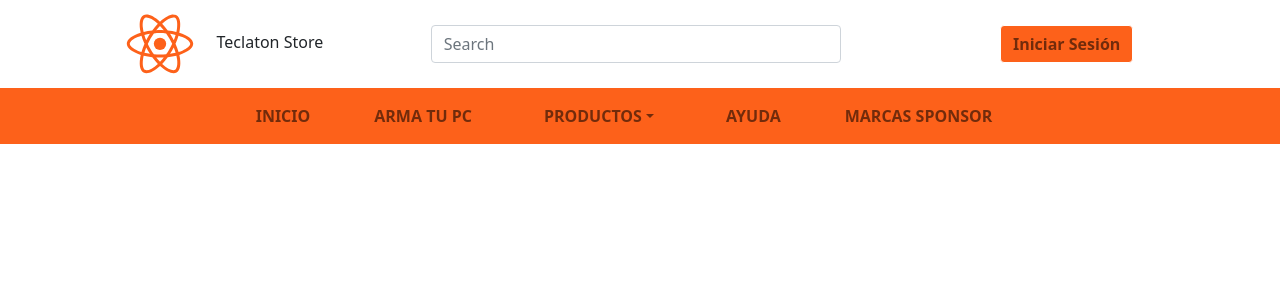
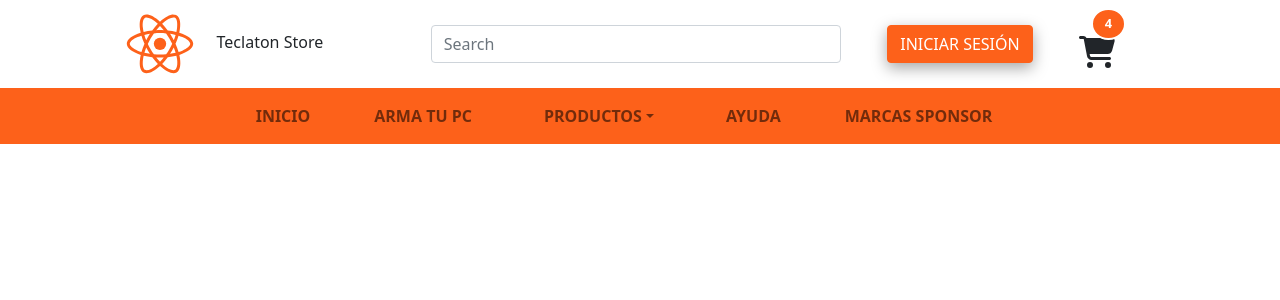
Before and after one commit to pamarilla87/teclaton-reactjs, a React (Create React App) app: page / in a window 1280 px wide. Shown: the top 300 px of the page. Built offline with nearby package versions, Linux system fonts and the light colour scheme.

Commit message:
cart icon

```diff
--- /dev/null
+++ b/src/components/CartIcon/CartIcon.jsx
@@ -0,0 +1,14 @@
+import React from 'react'
+import 'bootstrap/dist/css/bootstrap.min.css'
+import { faCartShopping } from '@fortawesome/free-solid-svg-icons'
+import { FontAwesomeIcon } from '@fortawesome/react-fontawesome'
+
+export const IconoDeCarrito = (props) => {
+    const { productos } = props;
+    return (
+        <>
+            <FontAwesomeIcon className="cartIcon fa-2x" icon={faCartShopping} />
+            <div className="numberProducts">{productos}</div>
+        </>
+    )
+}
--- a/src/components/searchbar/SearchBar.css
+++ b/src/components/searchbar/SearchBar.css
@@ -16,9 +16,10 @@
 
 .btn-primary {
     background-color: #fd611a !important;
-    border-color: #ffff !important;
-    color: #0000008c !important;
-    font-weight: bold !important;
+    border-color: #fd611a !important;
+    color: #ffff !important;
+    box-shadow: rgba(0, 0, 0, 0.35) 0px 5px 15px;
+    text-transform: uppercase;
 }
 
 .btn-primary:hover {
@@ -26,14 +27,39 @@
     background-color: #fd611a;
 }
 
-.fa-glass-icon {
-    position:absolute;
-    height: 1.3rem;
-    opacity: 50%;
-    left: 25rem;
-    top: 0.6rem;
-}
-
 .d-flex {
     position: relative !important;
 }
+
+.cartContainer{
+    display: flex;
+}
+
+.cartIcon {
+    position: relative;
+    justify-content: flex-end;
+}
+
+.numberProducts {
+    position: relative;
+    top: -3.5vh;
+    font-size: 0.8rem;
+    right:3vh;
+    color: white;
+    font-weight: bold;
+    border: 2px solid white;
+    background-color: #fd611a;
+    border-radius: 50%;
+    padding:0.6vh 1.5vh;
+}
+
+.cartContainer {
+    padding-top: 2vh
+}
+
+
+@media (min-width: 768px) {
+    .cartContainer {
+        padding-bottom: 0px;
+    }
+}
--- a/src/components/searchbar/SearchBar.jsx
+++ b/src/components/searchbar/SearchBar.jsx
@@ -1,7 +1,10 @@
 import React from 'react'
 import logo from './logo.svg';
-import './SearchBar.css'
+import {IconoDeCarrito} from '../CartIcon/CartIcon';
 import 'bootstrap/dist/css/bootstrap.min.css'
+import './SearchBar.css';
+
+
 import { Row, Col, Container, Form, FormControl, Button } from 'react-bootstrap'
 
 
@@ -23,10 +26,13 @@ export const BarraDeBusqueda = () => {
                         />
                     </Form>
                 </Col>
-                <Col xs={12} md={4} className="p-1">
+                <Col xs={6} md={2} className="p-1">
                     <Button variant="primary">
                         Iniciar Sesión
                     </Button>
+                </Col>
+                <Col xs={6} md={2} className='cartContainer' >
+                    <IconoDeCarrito productos="4"/>
                 </Col>
             </Row>
 
```
